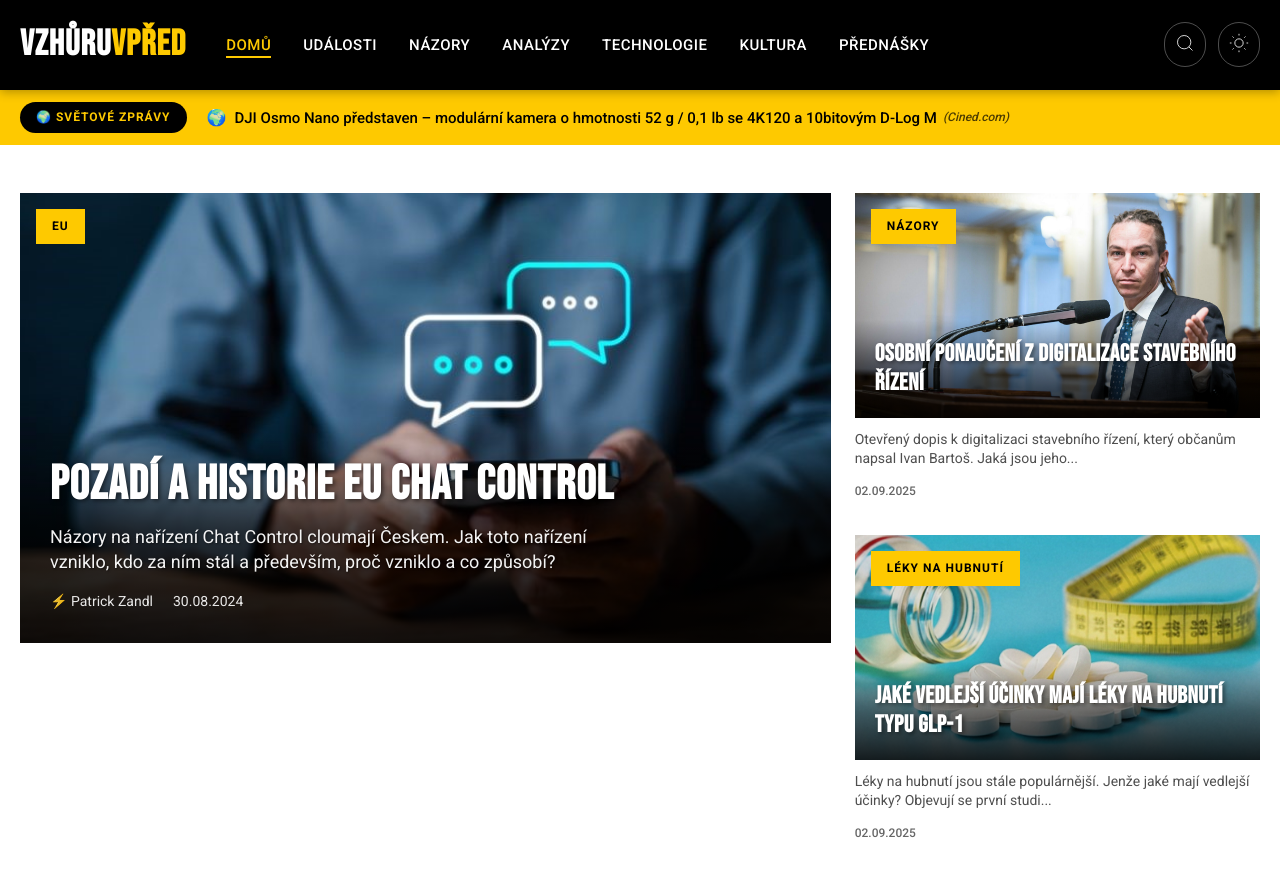
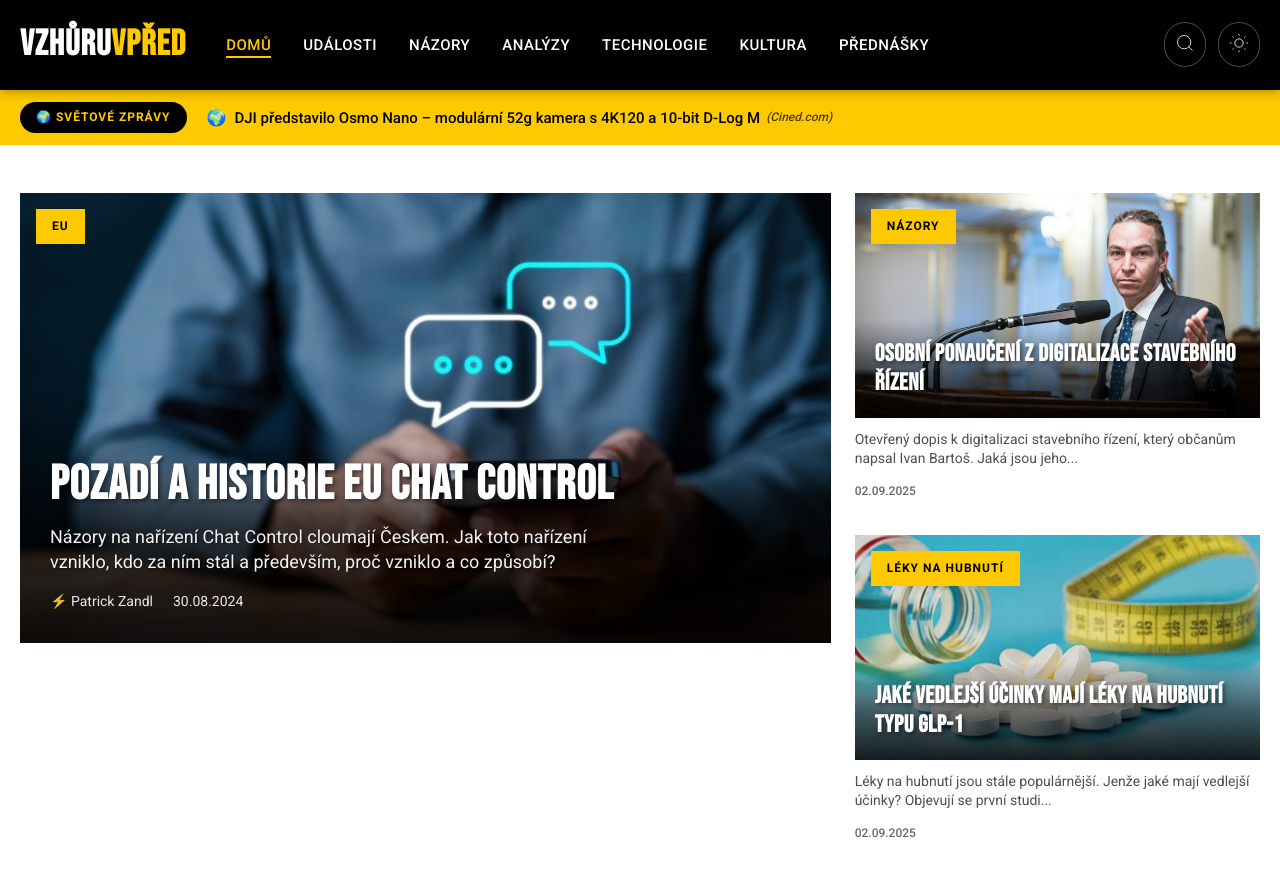
Before and after one commit to tangero/vzhuruvpred, a Jekyll site: the page built from index.html, in a window 1280 px wide and 900 px high. Shown: the top 877 px of the window. Built offline with Jekyll 4.4.1, drawn with Linux system fonts in a browser that asks for light colours; part of the change alters nothing that is shown.

Commit message:
Update world news 2025-09-25 13:33

```diff
--- a/_data/world_news.json
+++ b/_data/world_news.json
@@ -1,5 +1,5 @@
 {
-  "last_updated": "2025-09-25T12:38:30",
+  "last_updated": "2025-09-25T13:28:37",
   "articles": [
     {
       "flag": "🇺🇸",
@@ -10,23 +10,23 @@
       "urlToImage": "https://www.washingtonpost.com/wp-apps/imrs.php?src=https://arc-anglerfish-washpost-prod-washpost.s3.amazonaws.com/public/IWPJUUUHFYYY3S7QOJHTXXMOUY_size-normalized.jpg&w=1440",
       "source": "The Washington Post",
       "publishedAt": "2025-09-24T11:31:58Z",
-      "description": "Očkování proti těžkému covidu bude bez předpisu. Možná ale bude nutné probrat rizika s lékárníkem nebo vyplnit dotazník."
+      "description": "Očkování proti těžkému covidu bude bez předpisu. Lékárník vás ale může požádat o vyplnění dotazníku nebo konzultaci rizik."
     },
     {
       "flag": "🌍",
       "country": "global",
-      "title": "DJI Osmo Nano představen – modulární kamera o hmotnosti 52 g / 0,1 lb se 4K120 a 10bitovým D-Log M",
+      "title": "DJI představilo Osmo Nano – modulární 52g kamera s 4K120 a 10-bit D-Log M",
       "original_title": "DJI Osmo Nano Released – Modular 52g / 0.1lb Camera with 4K120 and 10-Bit D-Log M - CineD",
       "url": "https://www.cined.com/dji-osmo-nano-released-modular-52g-0-1lb-camera-with-4k120-and-10-bit-d-log-m/",
       "urlToImage": "https://www.cined.com/content/uploads/2025/09/DJI-osmo-nano-featured.jpg",
       "source": "Cined.com",
       "publishedAt": "2025-09-24T10:52:30Z",
-      "description": "DJI Osmo Nano je 52g modulární kamera s 1/1,3\" snímačem schopná 4K 120fps zpomaleného záběru se zaměřením na různé možnosti uchycení."
+      "description": "DJI Osmo Nano je 52g modulární kamera s 1/1.3\" snímačem schopná 4K 120fps zpomaleného záběru, se zaměřením na různé možnosti uchycení."
     },
     {
       "flag": "🇺🇸",
       "country": "us",
-      "title": "První nahrání páření žraloků leopardích v divočině odhaluje „trojku“",
+      "title": "První nahrávka páření žraloků leopardích v divočině odhaluje „trojku“",
       "original_title": "First ever recording of leopard sharks mating in the wild reveals ‘threesome’ - CNN",
       "url": "https://www.cnn.com/2025/09/24/science/leopard-shark-mating-study-scli-intl",
       "urlToImage": "https://media.cnn.com/api/v1/images/stellar/prod/gptempdownload-5.jpg?c=16x9&q=w_800,c_fill",
@@ -37,51 +37,51 @@
     {
       "flag": "🌍",
       "country": "global",
-      "title": "Ano, akciím z oblasti umělé inteligence hrozí bublina, a proto do nich investujte, říká strategička Wells Fargo",
+      "title": "Jistě, existuje riziko bubliny u akcií firem zabývajících se umělou inteligencí, takže do nich investujte, říká strateg Wells Fargo",
       "original_title": "Sure, there’s a risk of a bubble in AI stocks, so invest in them, says Wells Fargo strategist - MarketWatch",
       "url": "https://www.marketwatch.com/story/sure-theres-a-risk-of-a-bubble-in-ai-stocks-so-invest-in-them-says-wells-fargo-strategist-ddf1259e",
       "urlToImage": "https://images.mktw.net/im-52716725/social",
       "source": "MarketWatch",
       "publishedAt": "2025-09-24T10:24:00Z",
-      "description": "Ohsung Kwon radí nevzdávat se teď akcií umělé inteligence"
+      "description": "Ohsung Kwon říká, že teď není čas vzdávat se akcií z oblasti umělé inteligence"
     },
     {
       "flag": "🇺🇸",
       "country": "us",
-      "title": "Russia hits back at Trump after his abrupt swing toward Ukraine",
+      "title": "Rusko se ohradilo proti Trumpovi po jeho prudké změně postoje k Ukrajině",
       "original_title": "Russia hits back at Trump after his abrupt swing toward Ukraine - The Washington Post",
       "url": "https://www.washingtonpost.com/world/2025/09/24/russia-trump-ukraine-support-war/",
       "urlToImage": "https://www.washingtonpost.com/wp-apps/imrs.php?src=https://arc-anglerfish-washpost-prod-washpost.s3.amazonaws.com/public/JABWQ2VH22BBA6NTBHI4NBU6PE_size-normalized.jpg&w=1440",
       "source": "The Washington Post",
       "publishedAt": "2025-09-24T10:20:27Z",
-      "description": "Trumpovo prohlášení, že Ukrajina může s pomocí NATO získat zpět veškeré území ztracené Rusku, představovalo dramatickou změnu v rétorice USA ohledně války."
+      "description": "Trumpovo prohlášení, že Ukrajina může s pomocí NATO získat zpět veškerá území ztracená ve prospěch Ruska, představovalo dramatickou změnu v rétorice USA ohledně války."
     },
     {
       "flag": "🌍",
       "country": "global",
-      "title": "Trhy klesají poté, co Powell pronesl šest slov, která investoři nechtějí slyšet: „Ceny akcií jsou poměrně vysoko“",
+      "title": "Trhy prodávají po Powellově prohlášení, které investoři nechtějí slyšet: „Akciové ceny jsou poměrně vysoko nadhodnoceny“",
       "original_title": "Markets are selling off after Powell said six words investors don’t want to hear: ‘Equity prices are fairly highly valued’ - Fortune",
       "url": "https://fortune.com/2025/09/24/stocks-market-selling-the-fed-powell-equity-prices-are-fairly-highly-valued/",
       "urlToImage": "https://fortune.com/img-assets/wp-content/uploads/2025/09/GettyImages-2236498959.jpg?resize=1200,600",
       "source": "Fortune",
       "publishedAt": "2025-09-24T10:17:06Z",
-      "description": "Šéf Fedu varoval, že akcie jsou „vysoko oceněné“. Americké akcie klesly, přičemž technologické akcie vedly ztráty kvůli skepsi k dohodě Nvidie s Open AI za 100 miliard dolarů."
+      "description": "Šéf Fedu varoval, že akcie jsou „vysoce oceněné“. Americké akcie klesaly, technologické firmy vedly ztráty kvůli skepsi k dohodě Nvidie za 100 miliard dolarů s OpenAI."
     },
     {
       "flag": "🌍",
       "country": "global",
-      "title": "Demokraté jsou stále více rozčarováni Harrisovou během knižního turné",
+      "title": "Demokraté jsou stále více znechuceni Harrisovou kvůli knižnímu turné",
       "original_title": "Democrats sour further on Harris amid book tour - Politico",
       "url": "https://www.politico.com/news/2025/09/24/kamala-harris-book-tour-democrats-00577679",
       "urlToImage": "https://www.politico.com/dims4/default/resize/1200/quality/90/format/jpg?url=https%3A%2F%2Fstatic.politico.com%2F7e%2F47%2Fe76321fa467e911e5ceeb27564ff%2Felection-2026-governor-harris-73525.jpg",
       "source": "Politico",
       "publishedAt": "2025-09-24T09:55:00Z",
-      "description": "Bývalá viceprezidentka se hájí při propagaci své upřímné memoárové knihy."
+      "description": "Bývalá viceprezidentka se hájí a zároveň propaguje svou upřímnou memoárovou knihu."
     },
     {
       "flag": "🌍",
       "country": "global",
-      "title": "Nový symbol odporu generace Z: kreslená veselá rota",
+      "title": "Pirátská vlajka jako nový symbol odporu generace Z",
       "original_title": "Gen Z’s New Symbol of Resistance: a Cartoon Jolly Roger - The Wall Street Journal",
       "url": "https://www.wsj.com/world/gen-zs-new-symbol-of-resistance-a-cartoon-jolly-roger-851e8587",
       "urlToImage": null,
@@ -98,23 +98,23 @@
       "urlToImage": "https://platform.theverge.com/wp-content/uploads/sites/2/chorus/uploads/chorus_asset/file/24007893/acastro_STK112_android_02.jpg?quality=90&strip=all&crop=0%2C10.732984293194%2C100%2C78.534031413613&w=1200",
       "source": "The Verge",
       "publishedAt": "2025-09-24T09:11:40Z",
-      "description": "Generální ředitel Qualcommu Cristiano Amon naznačil první pohled na fúzi Androidu a ChromeOS od Googlu"
+      "description": "Generální ředitel Qualcommu Cristiano Amon ukázal první pohled na spojení Androidu a ChromeOS od Googlu"
     },
     {
       "flag": "🌍",
       "country": "global",
-      "title": "Uvnitř studené války Schumerové a Thuna o uzavření vlády",
+      "title": "Uvnitř studené války Schumerové a Thuna o odstávku vlády",
       "original_title": "Inside the Schumer-Thune shutdown cold war - Politico",
       "url": "https://www.politico.com/news/2025/09/24/john-thune-chuck-schumer-shutdown-standoff-00577716",
       "urlToImage": "https://www.politico.com/dims4/default/resize/1200/quality/90/format/jpg?url=https%3A%2F%2Fstatic.politico.com%2F57%2Fc4%2Fcd2ead244b0798501f8a63539104%2Fu-s-congress-33072.jpg",
       "source": "Politico",
       "publishedAt": "2025-09-24T08:45:00Z",
-      "description": "Vztah mezi dvěma lídry Senátu, kteří se znají desítky let, se stal napjatým."
+      "description": "Vztah mezi oběma lídry Senátu, kteří se znají desítky let, se stal napjatým."
     },
     {
       "flag": "🇺🇸",
       "country": "us",
-      "title": "CDC varuje před nárůstem nebezpečných bakterií vysoce odolných vůči antibiotikům",
+      "title": "CDC varuje před nárůstem nebezpečných bakterií s vysokou odolností vůči antibiotikům",
       "original_title": "CDC warns of surge in dangerous, highly antibiotic-resistant bacteria - The Washington Post",
       "url": "https://www.washingtonpost.com/health/2025/09/24/ndm-cre-antibiotic-resistant-bacteria/",
       "urlToImage": "https://www.washingtonpost.com/wp-apps/imrs.php?src=https://arc-anglerfish-washpost-prod-washpost.s3.amazonaws.com/public/2JWCYOZZHRVBMQMQ4ZF6DBSCRA.JPG&w=1440",
@@ -147,13 +147,13 @@
     {
       "flag": "🌍",
       "country": "global",
-      "title": "Experiment Giants s Russelem Wilsonem skončil – startování Jaxsona Darta je správný krok pro budoucnost",
+      "title": "Experiment s Russelem Wilsonem u Giants je u konce – startování Jaxsona Darta je správný krok pro budoucnost",
       "original_title": "The Giants' Russell Wilson experiment is over — starting Jaxson Dart right move for the future - SNY",
       "url": "https://sny.tv/articles/giants-jaxson-dart-start-russell-wilson-experiment-over",
       "urlToImage": "https://images.contentstack.io/v3/assets/bltf7a82b39b0908da4/blt18fecf4b3efed1e9/68d2fa65efd7124ff76e50ec/jaxson_dart_USATSI_26865530.jpg?format=jpg&quality=75&fit=bounds&width=1296&height=729",
       "source": "SNY.tv",
       "publishedAt": "2025-09-24T05:42:01Z",
-      "description": "Russell Wilson byl původní plán. Nový plán: Budoucnost potkává přítomnost. Giants v neděli proti Chargers nasadí Jaxsona Darta."
+      "description": "Russell Wilson byl původní plán. Nový plán: Budoucnost potkává přítomnost. Giants v neděli proti Chargers nastartují Jaxsona Darta."
     },
     {
       "flag": "🇺🇸",
@@ -164,51 +164,51 @@
       "urlToImage": "https://www.washingtonpost.com/wp-apps/imrs.php?src=https://arc-anglerfish-washpost-prod-washpost.s3.amazonaws.com/public/CJHIOPIXGWZLDHYE6N3FVL2DDU.jpg&w=1440",
       "source": "The Washington Post",
       "publishedAt": "2025-09-24T04:29:37Z",
-      "description": "Měla významné rané role ve filmech Federica Felliniho „Osm a půl“, Blakea Edwardse „Růžový panter“ a Sergia Leonea „Tenkrát na Západě“."
+      "description": "Měla významné rané role ve filmech Federica Felliniho „Osm a půl“, Blake Edwardse „Růžový panter“ a Sergia Leoneho „Tenkrát na Západě“."
     },
     {
       "flag": "🌍",
       "country": "global",
-      "title": "Různé druhy lysohlávek využívají k produkci stejné účinné látky jedinečné biochemické dráhy",
+      "title": "Různé druhy lysohlávek využívají jedinečné biochemické dráhy k produkci stejné účinné látky",
       "original_title": "Different types of magic mushrooms use unique biochemical paths to produce the same active compound - Phys.org",
       "url": "https://phys.org/news/2025-09-magic-mushrooms-unique-biochemical-paths.html",
       "urlToImage": "https://scx2.b-cdn.net/gfx/news/hires/2025/magic-mushrooms-invent-1.jpg",
       "source": "Phys.Org",
       "publishedAt": "2025-09-24T04:00:01Z",
-      "description": "Německo-rakouský tým vedený Univerzitou Friedricha Schillera v Jeně a Leibniz-HKI poprvé biochemicky prokázal, že různé druhy hub vytvářejí stejnou halucinogenní účinnou látku psilocybin odlišnými ..."
+      "description": "Německo-rakouský tým vedený Univerzitou Friedricha Schillera v Jeně a Leibniz-HKI poprvé biochemicky prokázal, že různé druhy hub vytvářejí stejnou halucinogenní látku psilocybin odlišnými způsoby."
     },
     {
       "flag": "🌍",
       "country": "global",
-      "title": "Trump se pustil do Kimmela kvůli návratu: „Otestujeme si na tom ABC“",
+      "title": "Trump odsuzuje Kimmelův návrat: „Otestujeme si na tom ABC“",
       "original_title": "Trump slams Kimmel's return: \"We're going to test ABC out on this\" - Axios",
       "url": "https://www.axios.com/2025/09/24/trump-jimmy-kimmel-return-abc",
       "urlToImage": "https://images.axios.com/LxmdVJG15uMFpRfdYaWEQVYmpww=/0x0:1920x1080/1366x768/2025/09/24/1758684983652.jpg",
       "source": "Axios",
       "publishedAt": "2025-09-24T03:55:54Z",
-      "description": "Trump tvrdil, že ABC oznámila úředníkům Bílého domu zrušení pořadu Jimmyho Kimmela."
+      "description": "Trump tvrdil, že ABC sdělila úředníkům Bílého domu, že pořad Jimmyho Kimmela byl zrušen."
     },
     {
       "flag": "🌍",
       "country": "global",
-      "title": "Tábor Mystic se plánuje příští léto znovu otevřít v Texasu, rok po záplavách, které zabily 27 lidí",
+      "title": "Tábor Mystic se plánuje příští léto znovu otevřít v Texasu, rok po povodních, které zabily 27 lidí",
       "original_title": "Camp Mystic plans to reopen in Texas next summer, a year after floods killed 27 - NPR",
       "url": "https://www.npr.org/2025/09/23/nx-s1-5551334/camp-mystic-plans-to-reopen-in-texas-next-summer-a-year-after-floods-killed-27",
       "urlToImage": "https://npr.brightspotcdn.com/dims3/default/strip/false/crop/8256x4644+0+860/resize/1400/quality/100/format/jpeg/?url=http%3A%2F%2Fnpr-brightspot.s3.amazonaws.com%2F1b%2F10%2F34c6737e4e6189b60ca0082741a4%2Fap25267015137181.jpg",
       "source": "NPR",
       "publishedAt": "2025-09-24T03:48:42Z",
-      "description": "Tábor Mystic se plánuje příští léto znovu otevřít poblíž místa, kde v červencové povodni zemřelo 27 dívek a vedoucích."
+      "description": "Camp Mystic plánuje příští léto znovuotevření poblíž místa, kde v červencové povodni zahynulo 27 dívek a vedoucích."
     },
     {
       "flag": "🌍",
       "country": "global",
-      "title": "‘Dancing With The Stars’ poslal domů dva páry; Podívejte se, který Derek Hough označil za „silné partnerství“",
+      "title": "‘Dancing With The Stars’ posílá domů dva páry; Podívejte se, kterou dvojici Derek Hough označil za „silné partnerství“",
       "original_title": "‘Dancing With The Stars’ Sends Two Couples Home; See Who Derek Hough Declared “A Powerhouse Partnership” - Deadline",
       "url": "http://deadline.com/2025/09/dancing-with-the-stars-week-two-results-who-went-home-1236554023/",
       "urlToImage": "https://deadline.com/wp-content/uploads/2025/09/179176_EM209402.jpg?w=1024",
       "source": "Deadline",
       "publishedAt": "2025-09-24T02:01:00Z",
-      "description": "Výsledky 2. týdne Dancing with the Stars: Kdo vypadl večer s dvojitou eliminací"
+      "description": "Tanec s hvězdami 2. týden: Kdo opustil parket při dvojité eliminaci?"
     },
     {
       "flag": "🌍",
@@ -224,7 +224,7 @@
     {
       "flag": "🌍",
       "country": "global",
-      "title": "iPhony možná brzy lépe spolupracují s chytrými hodinkami třetích stran",
+      "title": "iPhony by brzy mohly lépe fungovat s chytrými hodinkami třetích stran",
       "original_title": "iPhones May Soon Work Better With Third-Party Smartwatches - MacRumors",
       "url": "https://www.macrumors.com/2025/09/23/iphones-third-party-smartwatch-features/",
       "urlToImage": "https://images.macrumors.com/t/JFHUpgN1n5AARh5FRBWeg0FfVXg=/2000x/article-new/2025/09/iphone-17-pro-air.jpg",
@@ -241,12 +241,12 @@
       "urlToImage": "https://techcrunch.com/wp-content/uploads/2025/08/GettyImages-2194585046.jpg?w=1024",
       "source": "TechCrunch",
       "publishedAt": "2025-09-23T22:24:17Z",
-      "description": "OpenAI pokračuje ve výstavbě rozsáhlých datových center pro umělou inteligenci, aby mohla trénovat a provozovat stále výkonnější modely AI."
+      "description": "OpenAI buduje masivní datová centra pro trénování a provoz stále výkonnějších modelů AI."
     },
     {
       "flag": "🌍",
       "country": "global",
-      "title": "V Argentině objevili nového dinosaura s krokodýlí kostí v tlamě",
+      "title": "Nový dinosaurus z Argentiny objeven s krokodýlí kostí v tlamě",
       "original_title": "New dinosaur from Argentina discovered with a crocodile bone in its mouth - NBC News",
       "url": "https://www.nbcnews.com/science/science-news/dinosaur-argentina-crocodile-rcna233309",
       "urlToImage": "https://media-cldnry.s-nbcnews.com/image/upload/t_nbcnews-fp-1200-630,f_auto,q_auto:best/rockcms/2025-09/250923-dinosaur-Joaquinraptor-casali-ac-519p-e2568f.jpg",
@@ -257,7 +257,7 @@
     {
       "flag": "🌍",
       "country": "global",
-      "title": "Severokarolínský zákonodárce schválil zákon pojmenovaný po oběti z Charlotte měsíc po vraždě",
+      "title": "Zákonodárci v Severní Karolíně schválili zákon pojmenovaný po oběti ubodání z Charlotte měsíc po její vraždě",
       "original_title": "North Carolina legislature passes bill named after Charlotte stabbing victim a month after murder - ABC News - Breaking News, Latest News and Videos",
       "url": "https://abcnews.go.com/US/north-carolina-senate-passes-bill-named-after-charlotte/story?id\\\\u003d125848902",
       "urlToImage": null,
@@ -268,24 +268,24 @@
     {
       "flag": "🌍",
       "country": "global",
-      "title": "Z hlubokých moří až do dalekého vesmíru: Absolvent lékařské školy UVM byl vybrán jako jeden z příštích astronautů NASA",
+      "title": "Z hlubokých moří až do dalekého vesmíru: Absolvent lékařské školy UVM byl vybrán mezi nové astronauty NASA",
       "original_title": "From deep seas to far space: UVM Medical School alum chosen as one of NASA’s next astronauts - VTDigger",
       "url": "http://vtdigger.org/2025/09/23/from-deep-seas-to-far-space-uvm-medical-school-alumna-chosen-as-one-of-nasas-next-astronauts/",
       "urlToImage": "https://vtdigger.org/wp-content/uploads/2025/09/Imelda-Muller-crop.jpg",
       "source": "vtdigger.org",
       "publishedAt": "2025-09-23T19:33:44Z",
-      "description": "Imelda Mullerová vystudovala Larner College of Medicine a poté působila jako podmořská lékařská důstojnice u amerického námořnictva. Nyní začne dvouletý výcvikový program, aby se mohla kvalifikovat..."
+      "description": "Imelda Mullerová absolvovala Larner College of Medicine, než pracovala jako podmořská zdravotní důstojnice u amerického námořnictva. Nyní zahájí dvouletý výcvikový program, aby se mohla kvalifikova..."
     },
     {
       "flag": "🌍",
       "country": "global",
-      "title": "Řada iPhone 17 od Applu vítězí návratem k důrazu na hardware",
+      "title": "Řada iPhone 17 od Applu vítězí návratem k hardwaru",
       "original_title": "Apple’s iPhone 17 Line Wins By Returning the Focus to Hardware - Bloomberg.com",
       "url": "https://www.bloomberg.com/news/features/2025-09-23/apple-iphone-17-air-17-pro-and-17-pro-max-review-the-best-iphones-in-years",
       "urlToImage": "https://assets.bwbx.io/images/users/iqjWHBFdfxIU/ifgU6GTlk2Jg/v2/1200x818.jpg",
       "source": "Bloomberg",
       "publishedAt": "2025-09-23T11:00:31Z",
-      "description": "Apple Intelligence ustupuje do pozadí ve prospěch nového designu, velmi tenkého telefonu a vylepšených fotoaparátů."
+      "description": "Apple Intelligence ustupuje do pozadí novým designům, velmi tenkému telefonu a vylepšeným kamerám."
     }
   ]
 }
```
